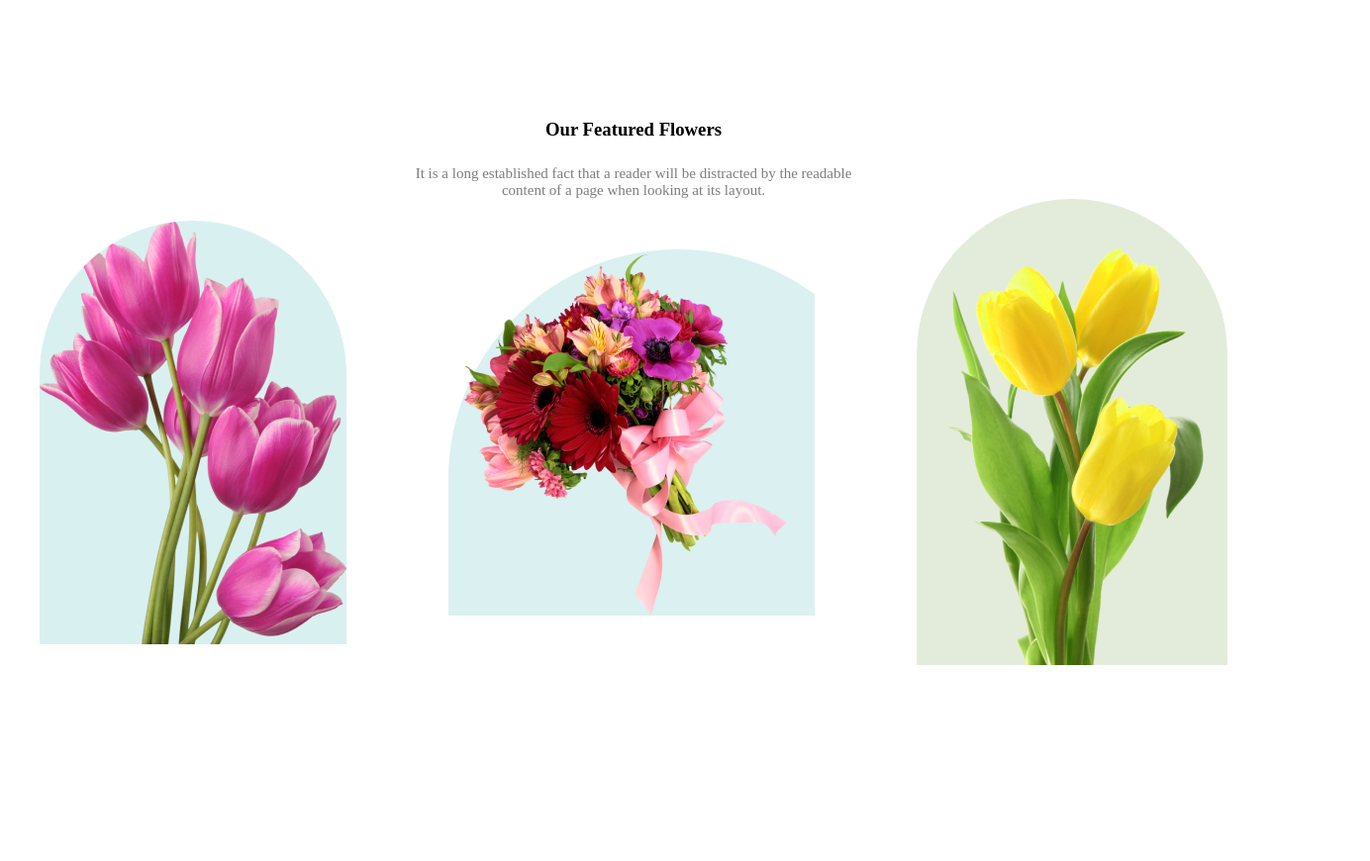
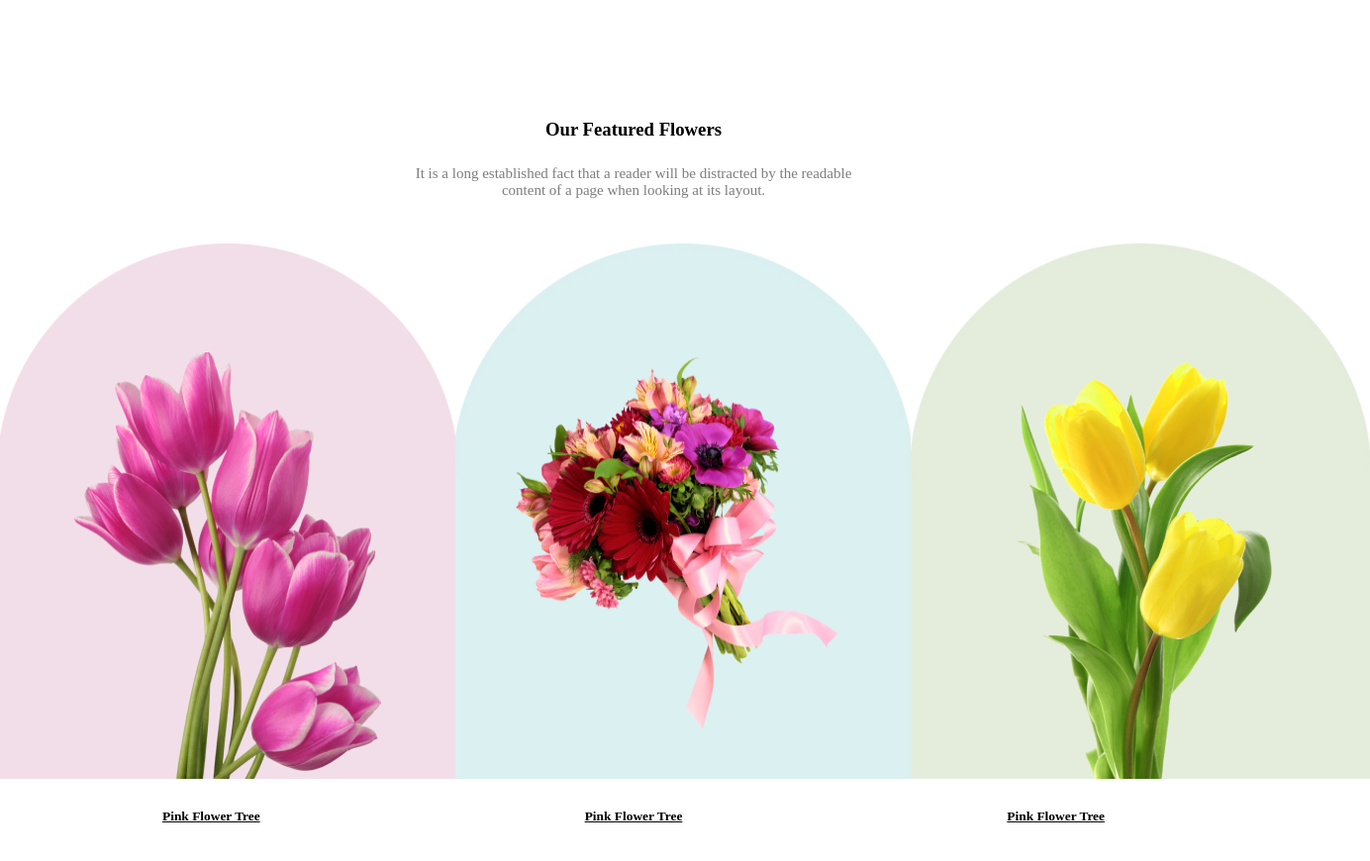
Before and after one commit to alaminakash754/flower-shop, a plain HTML site: page index.html in a window 1280 px wide. Shown: the part 900-1770 px from the top of the page at 99% size, 1384 px wide, since content can reach past the window. Before the commit the page ends 1572 px from the top, so only its background shows below. Drawn offline with Linux system fonts and the light colour scheme.

Commit message:
added about section

```diff
--- a/flower.css
+++ b/flower.css
@@ -8,6 +8,7 @@
     display: flex;
     align-items: center;
     justify-content: space-around;
+    background-color:rgba(229, 84, 115, 0.10);;
 }
 
 .banner-img {
@@ -38,17 +39,14 @@
     background: #E55473;
     border: none;
 }
-
-.about {
-    height: auto;
-    align-items: center;
+.about{
+    height: 100vh;
 }
 
 .about-img {
     display: flex;
-    align-items: center;
     justify-content: space-around;
-    gap: 24px;
+
 }
 
 .about-title {
@@ -64,15 +62,34 @@
 }
 
 .sample-img1 {
-    border-radius: 300px 300px 0px 0px;
-    background: rgba(5, 151, 160, 0.15);
+    padding: 110px 75px 0px 75px;
+    margin-top: 45px;
+    background-image: url('./Flower Asset/pink.jpg');
+    background-position: center;
+    background-size: cover;
 }
 
 .sample-img2 {
-    background-image: url('./Flower Asset/Rectangle\ 2.png');
+    padding: 110px 45px 50px 45px;
+    margin-top: 45px;
+    background-image: url('./Flower Asset/blue.jpg');
+    background-position: center;
+    background-size: cover;
 }
 
 .sample-img3 {
-    border-radius: 300px 300px 0px 0px;
-    background: rgba(71, 125, 17, 0.15);
+    padding-top: 70px;
+    padding-right: 75px;
+    padding-left: 75px;
+    margin-top: 45px;
+    background-image: url('./Flower Asset/green.jpg');
+    background-position: center;
+    background-size: cover;
 }
+.flower-name{
+    margin-top: 30px;
+    display: flex;
+    justify-content: space-around;
+    font-size: 20px;
+
+}
--- a/index.html
+++ b/index.html
@@ -26,6 +26,11 @@
                 <img class="sample-img2" src="./Flower Asset/pngwing 5.png" alt="">
                 <img class="sample-img3" src="./Flower Asset/pngwing 7.png" alt="">
             </div>
+            <div class="flower-name">
+                <h6><u>Pink Flower Tree</u></h6>
+                <h6><u>Pink Flower Tree</u></h6>
+                <h6><u>Pink Flower Tree</u></h6>
+            </div>
         </section>
     </main>
     <footer>
```
Also changed, not shown: Flower Asset/Rectangle 2.png (deleted), Flower Asset/Rectangle 3.png (deleted), Flower Asset/blue.jpg (added), Flower Asset/green.jpg (added), Flower Asset/pink.jpg (added).
